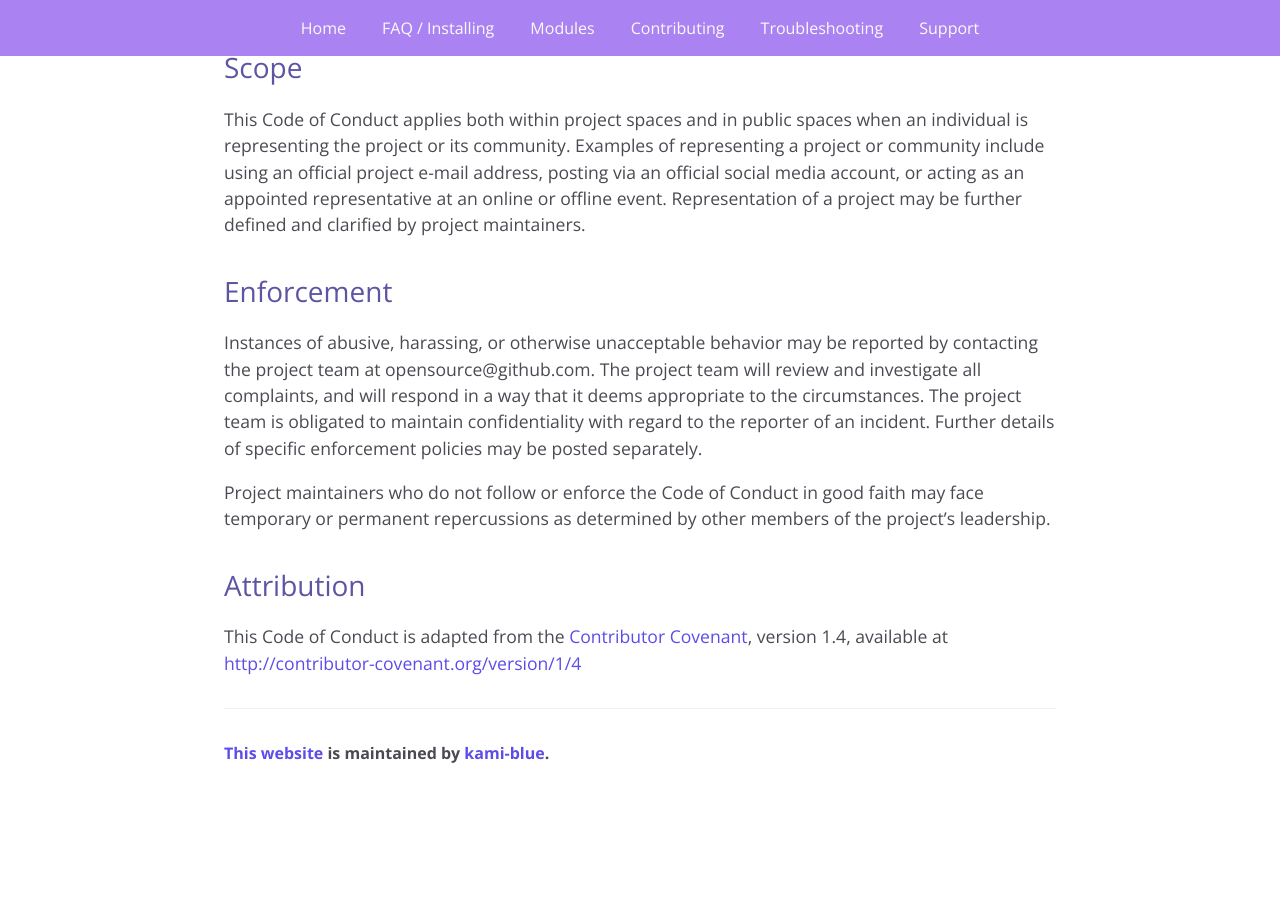
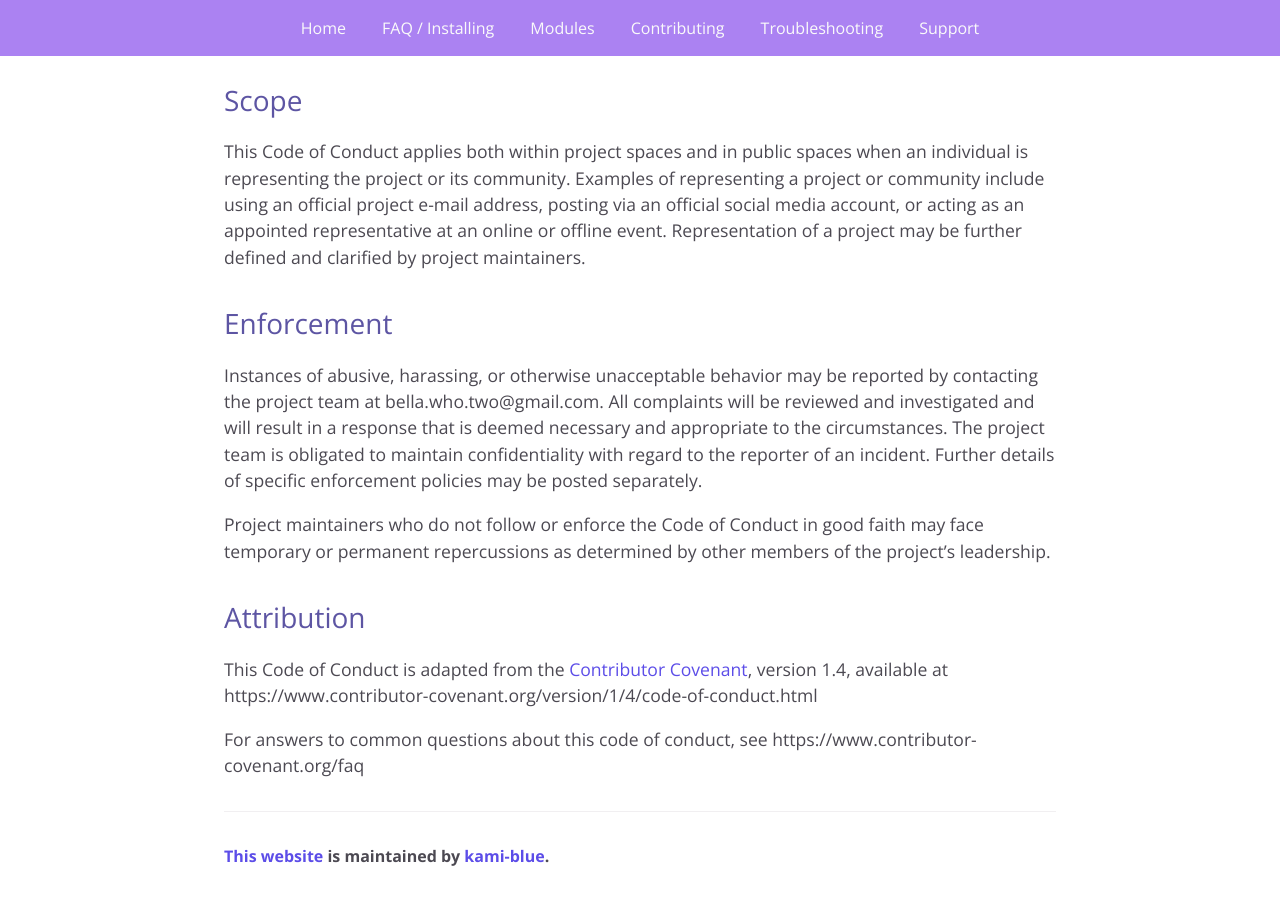
Before and after one commit to kami-blue/website, a Jekyll site: the page built from docs/codeofconduct.md, in a window 1280 px wide and 900 px high, scrolled down 1477 px. Built offline with Jekyll 4.4.1, drawn with Linux system fonts in a browser that asks for light colours; before the commit the page ends 2274 px from its top, so only the background shows below that; some of the changed text lies outside the part shown.

Commit message:
Update code of conduct and fix email

```diff
--- a/docs/codeofconduct.md
+++ b/docs/codeofconduct.md
@@ -4,15 +4,21 @@ title: Code of Conduct
 description: Please follow this when contributing
 ---
 
-## Contributor Covenant Code of Conduct
+# Contributor Covenant Code of Conduct
 
 ## Our Pledge
 
-In the interest of fostering an open and welcoming environment, we as contributors and maintainers pledge to making participation in our project and our community a harassment-free experience for everyone, regardless of age, body size, disability, ethnicity, gender identity and expression, level of experience, nationality, personal appearance, race, religion, or sexual identity and orientation.
+In the interest of fostering an open and welcoming environment, we as
+contributors and maintainers pledge to making participation in our project and
+our community a harassment-free experience for everyone, regardless of age, body
+size, disability, ethnicity, sex characteristics, gender identity and expression,
+level of experience, education, socio-economic status, nationality, personal
+appearance, race, religion, or sexual identity and orientation.
 
 ## Our Standards
 
-Examples of behavior that contributes to creating a positive environment include:
+Examples of behavior that contributes to creating a positive environment
+include:
 
 * Using welcoming and inclusive language
 * Being respectful of differing viewpoints and experiences
@@ -22,31 +28,55 @@ Examples of behavior that contributes to creating a positive environment include
 
 Examples of unacceptable behavior by participants include:
 
-* The use of sexualized language or imagery and unwelcome sexual attention or advances
+* The use of sexualized language or imagery and unwelcome sexual attention or
+ advances
 * Trolling, insulting/derogatory comments, and personal or political attacks
 * Public or private harassment
-* Publishing others' private information, such as a physical or electronic address, without explicit permission
-* Other conduct which could reasonably be considered inappropriate in a professional setting
+* Publishing others' private information, such as a physical or electronic
+ address, without explicit permission
+* Other conduct which could reasonably be considered inappropriate in a
+ professional setting
 
 ## Our Responsibilities
 
-Project maintainers are responsible for clarifying the standards of acceptable behavior and are expected to take appropriate and fair corrective action in response to any instances of unacceptable behavior.
+Project maintainers are responsible for clarifying the standards of acceptable
+behavior and are expected to take appropriate and fair corrective action in
+response to any instances of unacceptable behavior.
 
-Project maintainers have the right and responsibility to remove, edit, or reject comments, commits, code, wiki edits, issues, and other contributions that are not aligned to this Code of Conduct, or to ban temporarily or permanently any contributor for other behaviors that they deem inappropriate, threatening, offensive, or harmful.
+Project maintainers have the right and responsibility to remove, edit, or
+reject comments, commits, code, wiki edits, issues, and other contributions
+that are not aligned to this Code of Conduct, or to ban temporarily or
+permanently any contributor for other behaviors that they deem inappropriate,
+threatening, offensive, or harmful.
 
 ## Scope
 
-This Code of Conduct applies both within project spaces and in public spaces when an individual is representing the project or its community. Examples of representing a project or community include using an official project e-mail address, posting via an official social media account, or acting as an appointed representative at an online or offline event. Representation of a project may be further defined and clarified by project maintainers.
+This Code of Conduct applies both within project spaces and in public spaces
+when an individual is representing the project or its community. Examples of
+representing a project or community include using an official project e-mail
+address, posting via an official social media account, or acting as an appointed
+representative at an online or offline event. Representation of a project may be
+further defined and clarified by project maintainers.
 
 ## Enforcement
 
-Instances of abusive, harassing, or otherwise unacceptable behavior may be reported by contacting the project team at opensource@github.com. The project team will review and investigate all complaints, and will respond in a way that it deems appropriate to the circumstances. The project team is obligated to maintain confidentiality with regard to the reporter of an incident. Further details of specific enforcement policies may be posted separately.
+Instances of abusive, harassing, or otherwise unacceptable behavior may be
+reported by contacting the project team at bella.who.two@gmail.com. All
+complaints will be reviewed and investigated and will result in a response that
+is deemed necessary and appropriate to the circumstances. The project team is
+obligated to maintain confidentiality with regard to the reporter of an incident.
+Further details of specific enforcement policies may be posted separately.
 
-Project maintainers who do not follow or enforce the Code of Conduct in good faith may face temporary or permanent repercussions as determined by other members of the project's leadership.
+Project maintainers who do not follow or enforce the Code of Conduct in good
+faith may face temporary or permanent repercussions as determined by other
+members of the project's leadership.
 
 ## Attribution
 
-This Code of Conduct is adapted from the [Contributor Covenant][homepage], version 1.4, available at [http://contributor-covenant.org/version/1/4][version]
+This Code of Conduct is adapted from the [Contributor Covenant][homepage], version 1.4,
+available at https://www.contributor-covenant.org/version/1/4/code-of-conduct.html
 
-[homepage]: http://contributor-covenant.org
-[version]: http://contributor-covenant.org/version/1/4/
+[homepage]: https://www.contributor-covenant.org
+
+For answers to common questions about this code of conduct, see
+https://www.contributor-covenant.org/faq
```
